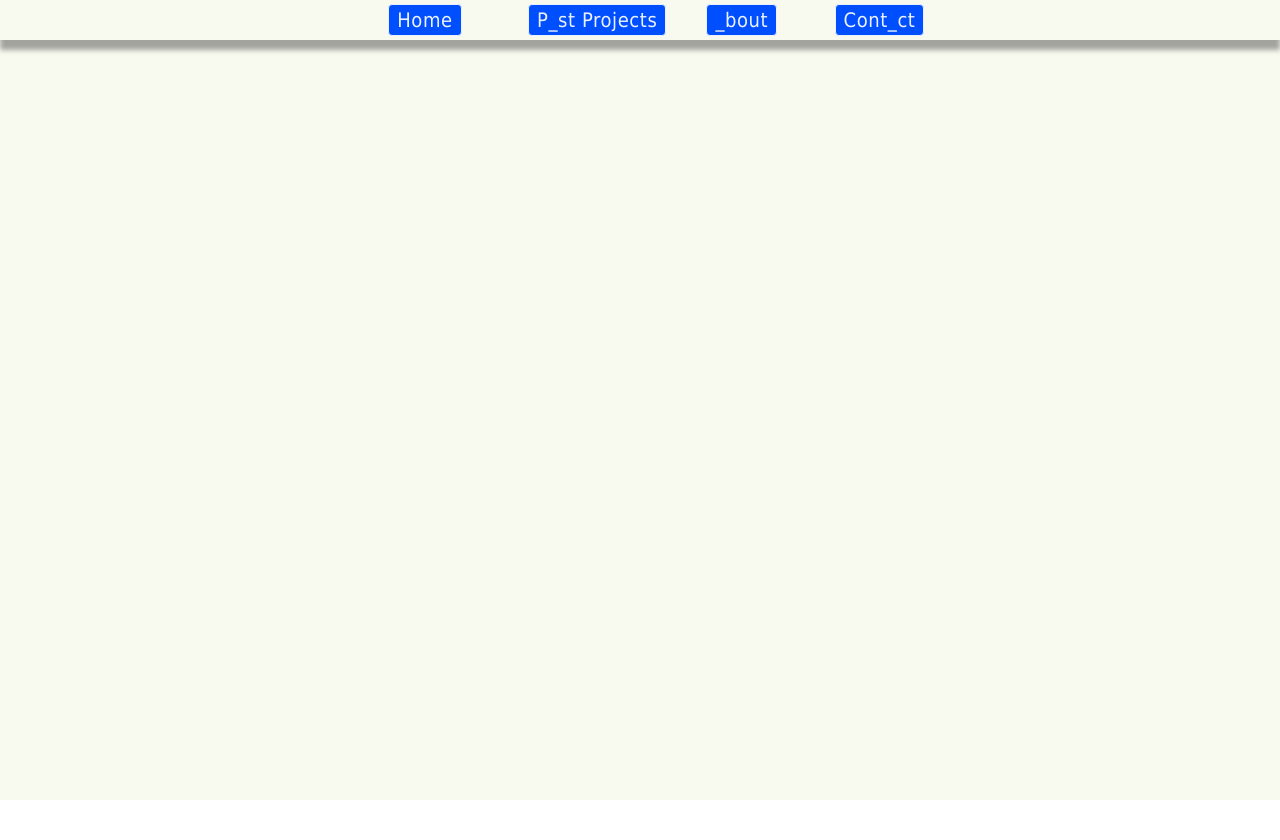
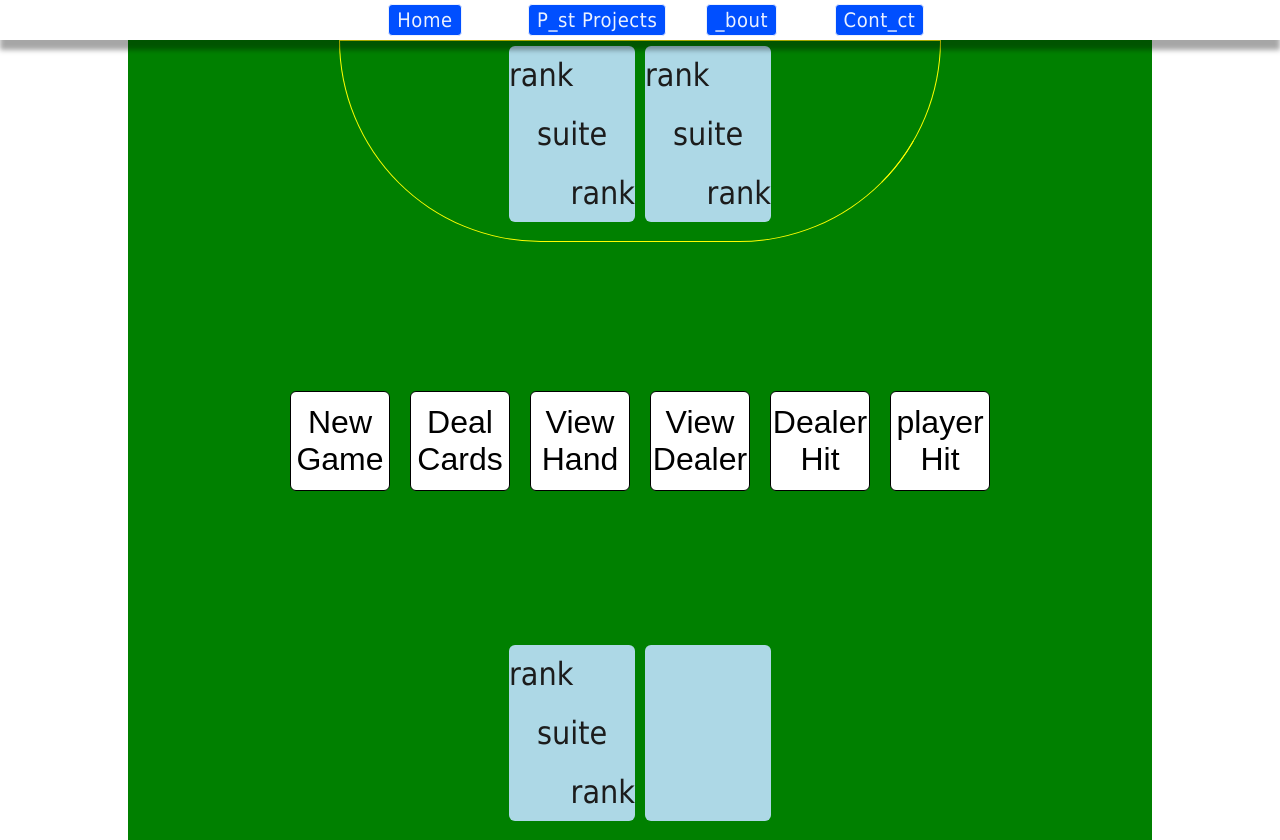
Before and after one commit to Jfadelli/jasonfadelli.com, a React (Create React App) app: page /portfolio/blackjack in a window 1280 px wide. Before the commit the page ends 800 px from the top, so only its background shows below. Built offline with nearby package versions, Linux system fonts and the light colour scheme.

Commit message:
blackjack started

```diff
--- a/src/App.js
+++ b/src/App.js
@@ -14,6 +14,7 @@ import Home from './components/Home'
 // Portfolio
 import Kwcsd from './components/portfolio/kwcsd/Kwcsd'
 import Gol from './components/portfolio/gol/Gol'
+import Blackjack from './components/portfolio/blackjack/Blackjack'
 
 // Contact
 import Contact from './components/contact/ContactForm'
@@ -36,13 +37,14 @@ function App() {
           <CSSTransition
             key={location.key}
             timeout={500}
-            classNames=' fade'>
+            classNames='fade'>
             <Switch location={location}>
               <Route exact path='/' component={Home} />
 
               {/* about */}
               <Route path='/portfolio/kwc-san-diego' component={Kwcsd} />
               <Route path='/portfolio/game-of-life' component={Gol} />
+              <Route path='/portfolio/blackjack' component={Blackjack} />
 
               {/* contact */}
               <Route path='/contact/contact-form' component={Contact} />
--- a/src/components/navLinks/Portfolio.js
+++ b/src/components/navLinks/Portfolio.js
@@ -66,6 +66,7 @@ export default function Portfolio() {
                   <MenuList className={classes.menuList} autoFocusItem={open} id="menu-list-grow" onKeyDown={handleListKeyDown}>
                     <NavLink className={classes.link} to = '/portfolio/kwc-san-diego' ><MenuItem className={classes.menuItem} onClick={handleClose} >KWC San Diego</MenuItem></NavLink>
                     <NavLink className={classes.link} to = '/portfolio/game-of-life'><MenuItem className={classes.menuItem} onClick={handleClose}>Game of Life</MenuItem></NavLink>
+                    <NavLink className={classes.link} to = '/portfolio/blackjack'><MenuItem className={classes.menuItem} onClick={handleClose}>Blackjack</MenuItem></NavLink>
                     {/* <NavLink className={classes.link} to = '/portfolio/human-rights-first'><MenuItem className={classes.menuItem} onClick={handleClose}>Human Rights First</MenuItem></NavLink> */}
                   </MenuList>
                 </ClickAwayListener>
--- /dev/null
+++ b/src/components/portfolio/blackjack/Blackjack.js
@@ -0,0 +1,14 @@
+import React from 'react'
+import Table from './components/table'
+import { useStyles } from '../../../style/style'
+
+export default function Blackjack() {
+    const classes = useStyles()
+    return (
+        <div className={classes.contentWrapper}>
+            <div className={classes.content}>
+                <Table />
+            </div>
+        </div>
+    )
+}
--- /dev/null
+++ b/src/components/portfolio/blackjack/components/card.js
@@ -0,0 +1,25 @@
+import React from 'react'
+import { useStyles } from '../../../../style/style'
+
+export default function Card() {
+    const classes = useStyles()
+    const cardData = {
+        suite: 'suite',
+        rank: 'rank',
+
+    }
+
+    return (
+        <div className={classes.bjCard}>
+            <div className={classes.rankTL}>
+                {cardData.rank}
+            </div>
+            <div className={classes.suite}>
+               {cardData.suite}
+            </div>
+            <div className={classes.rankBR}>
+                {cardData.rank}
+            </div>
+        </div>
+    )
+}
--- /dev/null
+++ b/src/components/portfolio/blackjack/components/dealer.js
@@ -0,0 +1,13 @@
+import React from 'react';
+import Card from './card'
+import { useStyles } from '../../../../style/style'
+
+export default function Dealer(){
+    const classes = useStyles()
+    return (
+        <div className={classes.dealer}>
+            <Card/>
+            <Card/>
+        </div>
+    )
+}
--- /dev/null
+++ b/src/components/portfolio/blackjack/components/player.js
@@ -0,0 +1,15 @@
+import React from 'react';
+import Card from './card'
+import { useStyles } from '../../../../style/style'
+
+
+
+export default function Player(){
+    const classes = useStyles()
+    return (
+        <div className={classes.player}>
+            <Card/>
+            <Card />
+        </div>
+    )
+}
--- /dev/null
+++ b/src/components/portfolio/blackjack/components/table.js
@@ -0,0 +1,139 @@
+import React, { useState } from 'react'
+import { useStyles } from '../../../../style/style'
+
+// import Player from './player'
+import Dealer from './dealer'
+
+export default function Table() {
+    const classes = useStyles()
+    const [hand, setHand] = useState()
+
+    let suites = ['hearts', 'diamonds', 'spades', 'clubs']
+    let ranks = ['2', '3', '4', '5', '6', '7', '8', '9', '10', 'j', 'q', 'k', 'a']
+
+    let deck = []
+    let dealerHand = [];
+    let playerHand = [];
+
+    class Card {
+        constructor(rank, suite) {
+            this.rank = rank;
+            this.suite = suite;
+        }
+    }
+
+    const newGame = () => {
+        playerHand = []
+        dealerHand = [];
+        deck = []
+        let i;
+        let j;
+        for (i = 0; i < ranks.length; i++) {
+            for (j = 0; j < suites.length; j++) {
+                deck.push(new Card(ranks[i], suites[j]))
+            }
+        }
+    }
+
+    const playerHit = () => {
+        let randomIndex
+        randomIndex = Math.floor(Math.random() * Math.floor(deck.length))
+        playerHand.push(deck[randomIndex])
+        deck.pop(randomIndex)
+    }
+
+    const dealerHit = () => {
+        let randomIndex
+        randomIndex = Math.floor(Math.random() * Math.floor(deck.length))
+        dealerHand.push(deck[randomIndex])
+        deck.pop(randomIndex)
+    }
+
+    const viewPlayerHand = () => {
+        let handSize = playerHand.length
+        let i;
+        console.log('player Hand')
+        for (i = 0; i < handSize; i++) {
+            console.log(playerHand[i])
+        }
+        console.log(playerHand[0].rank)
+    }
+
+    const viewDealerHand = () => {
+        let handSize = dealerHand.length
+        let i;
+        console.log('Dealer Hand')
+        for (i = 0; i < handSize; i++) {
+            console.log(dealerHand[i])
+        }
+    }
+
+    const deal = () => {
+        newGame()
+        let randomIndex;
+
+        randomIndex = Math.floor(Math.random() * Math.floor(deck.length))
+        playerHand.push(deck[randomIndex])
+        deck.pop(randomIndex)
+
+        randomIndex = Math.floor(Math.random() * Math.floor(deck.length))
+        dealerHand.push(deck[randomIndex])
+        deck.pop(randomIndex)
+
+        randomIndex = Math.floor(Math.random() * Math.floor(deck.length))
+        playerHand.push(deck[randomIndex])
+        deck.pop(randomIndex)
+
+        randomIndex = Math.floor(Math.random() * Math.floor(deck.length))
+        dealerHand.push(deck[randomIndex])
+        deck.pop(randomIndex)
+    }
+
+    return (
+        <div className={classes.bjTable}>
+            <div className={classes.dealerArea}>
+                <Dealer />
+            </div>
+            <div className={classes.controls}>
+                <button className={classes.shuffle} onClick={newGame}> New Game </button>
+                {/* <button className={classes.shuffle} onClick={viewDeck}>View Deck</button> */}
+                <button className={classes.shuffle} onClick={deal}> Deal Cards </button>
+                <button className={classes.shuffle} onClick={viewPlayerHand}>View Hand</button>
+                <button className={classes.shuffle} onClick={viewDealerHand}>View Dealer</button>
+                <button className={classes.shuffle} onClick={dealerHit}>Dealer Hit</button>
+                <button className={classes.shuffle} onClick={playerHit}>player Hit</button>
+
+            </div>
+            <div className={classes.playerArea}>
+                <div className={classes.player}>
+
+                    <div className={classes.bjCard} onChange={'t'}>
+                        <div className={classes.rankTL}>
+                            {playerHand[0] ? playerHand[0].rank : 'rank'}
+                        </div>
+                        <div className={classes.suite}>
+                            {playerHand[0] ? playerHand[0].suite : 'suite'}
+                        </div>
+                        <div className={classes.rankBR}>
+                            {playerHand[0] ? playerHand[0].rank : 'rank'}
+                        </div>
+                    </div>
+
+                    <div className={classes.bjCard}>
+                        <div className={classes.rankTL}>
+                            {playerHand.rank}
+                        </div>
+                        <div className={classes.suite}>
+                            {playerHand.suite}
+                        </div>
+                        <div className={classes.rankBR}>
+                            {playerHand.rank}
+                        </div>
+                    </div>
+                    {/* <Card /> */}
+                </div>
+            </div>
+
+        </div>
+    )
+}
--- a/src/components/portfolio/gol/accordian.css
+++ b/src/components/portfolio/gol/accordian.css
@@ -5,15 +5,15 @@
 	margin: 20px auto;
 	overflow: hidden;
 	box-shadow: 1px 1px 4px rgba(0,0,0,0.08);
-	border: 2px solid #7e7e7e;
+	border: 2px solid #7e7e7e; /* bit the whole panel*/
 }
 
 .ia-container figure {
     position: absolute;
 	top: 0;
 	left: 35px; /* width of visible piece */
-	width: px;
-    box-shadow: 0 0 0 1px rgba(255,255,255,0.6);
+	width: 900px;
+    box-shadow: 0 0 0 1px rgba(248, 250, 240, 1); /* bit surrounding each panel*/
 	-webkit-transition: all 0.3s ease-in-out;
     -moz-transition: all 0.3s ease-in-out;
     -o-transition: all 0.3s ease-in-out;
@@ -67,7 +67,7 @@
 .ia-container figcaption {
 	width: 100%;
 	height: 100%;
-	background: rgba(191, 191, 191, 0.2);
+	background: rgba(248, 250, 240, 0.2);
 	position: absolute;
 	top: 0px;
 	-webkit-transition: all 0.2s linear;
--- a/src/style/colors.js
+++ b/src/style/colors.js
@@ -12,7 +12,7 @@ const colors = {
     alt: '#EBF1FF', // Magnolia'
     light: '#F8FAF0', // ivory
     accent: '#709DFF', // Red Crayola
-    bg: '#F8FAF0', // ivory
+    bg: '#FFFFFF', // ivory
 }
 // '#C1CAD6' // Beau Blue
 export {
--- a/src/style/style.js
+++ b/src/style/style.js
@@ -320,4 +320,78 @@ export const useStyles = makeStyles(() => ({
         opacity: '0',
         transition: 'opacity 500ms',
      },
+
+     // black jack styles
+     bjCard:{
+        height: '176px',
+        width: '126px',
+        margin: '5px',
+        display: 'flex',
+        borderRadius: '6px',
+        flexDirection:'column',
+        justifyContent:'space-around',
+        backgroundColor: 'lightblue',
+        fontSize:'2em'
+     },
+     rankTL:{
+        display: 'flex',
+        flexDirection: 'row',
+        justifyContent:'flex-start'
+
+     },
+     rankBR:{
+        display: 'flex',
+        flexDirection: 'row',
+        justifyContent:'flex-end'
+     },
+
+    suite:{
+        display: 'flex',
+        flexDirection: 'row',
+        justifyContent:'center'
+    },
+
+     bjTable:{
+        display: 'flex',
+        justifyContent:'space-between',
+        alignItems: 'center',
+
+        flexDirection:'column',
+        height: '800px',
+        width: '1024px',
+        backgroundColor: 'green',
+
+     },
+     dealerArea:{
+        height: '200px',
+        width: '600px',
+        display: 'flex',
+        flexDirection:'row',
+        justifyContent:'space-evenly',
+        border: '1px solid yellow',
+        borderRadius: '0 0 300px 300px'
+
+     },
+     dealer:{
+         display: 'flex',
+     },
+     playerArea:{
+        height: '200px',
+        width: '600px',
+        display: 'flex',
+        flexDirection:'row',
+        justifyContent:'space-evenly',
+     },
+     player:{
+         display: 'flex',
+     },
+     shuffle:{
+        backgroundColor: 'white ',
+        fontSize:'2em',
+        border: '1px solid black',
+        borderRadius: '6px',
+        height:'100px',
+        width:'100px',
+        margin: '0 10px '
+    }
 }));
```
Also changed, not shown: src/components/portfolio/blackjack/components/deal.js (added, +15 -0 lines), src/components/portfolio/blackjack/components/deck.js (added, +35 -0 lines), 2 other files (tests, documents, lock files or other folders).
